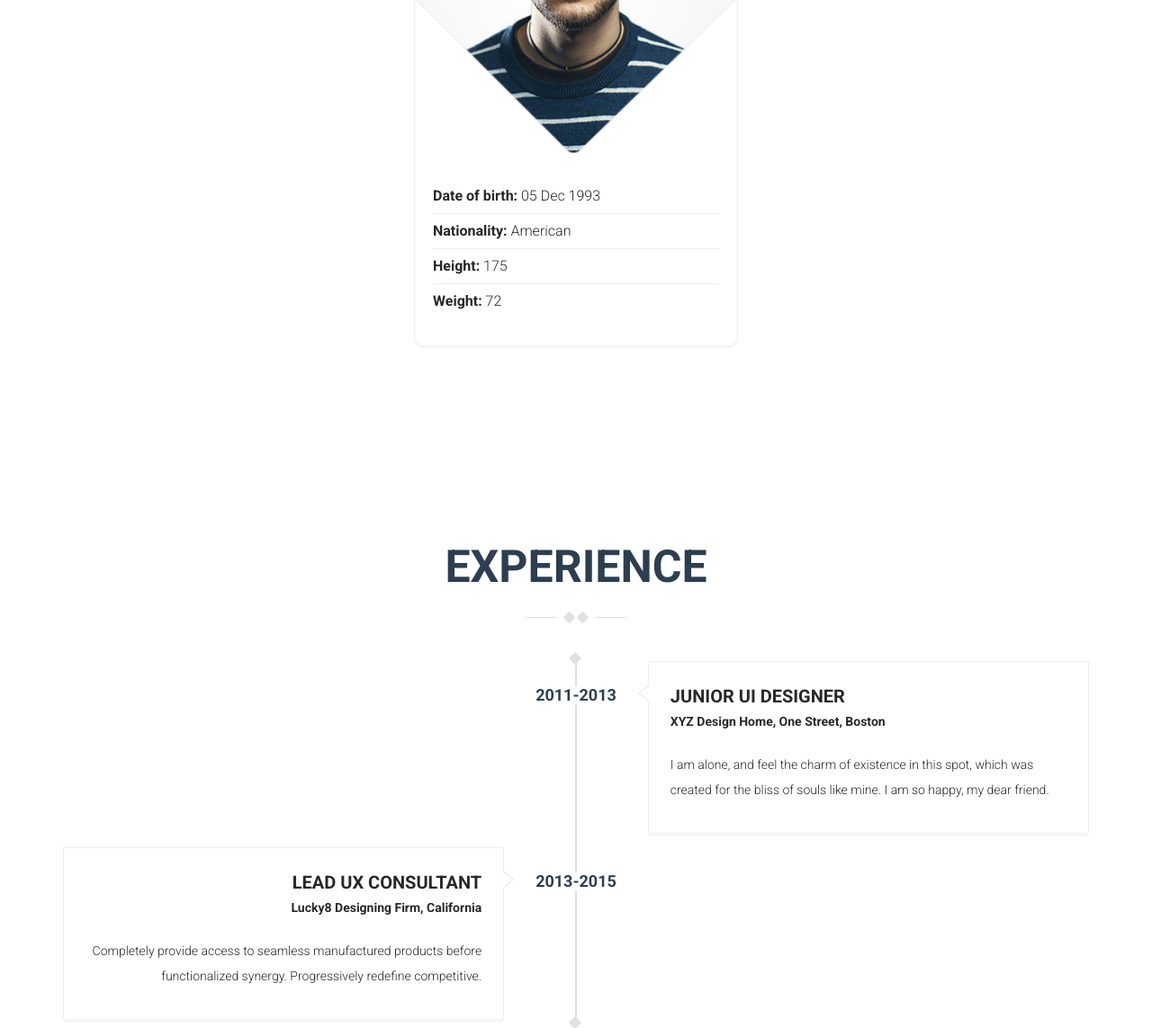
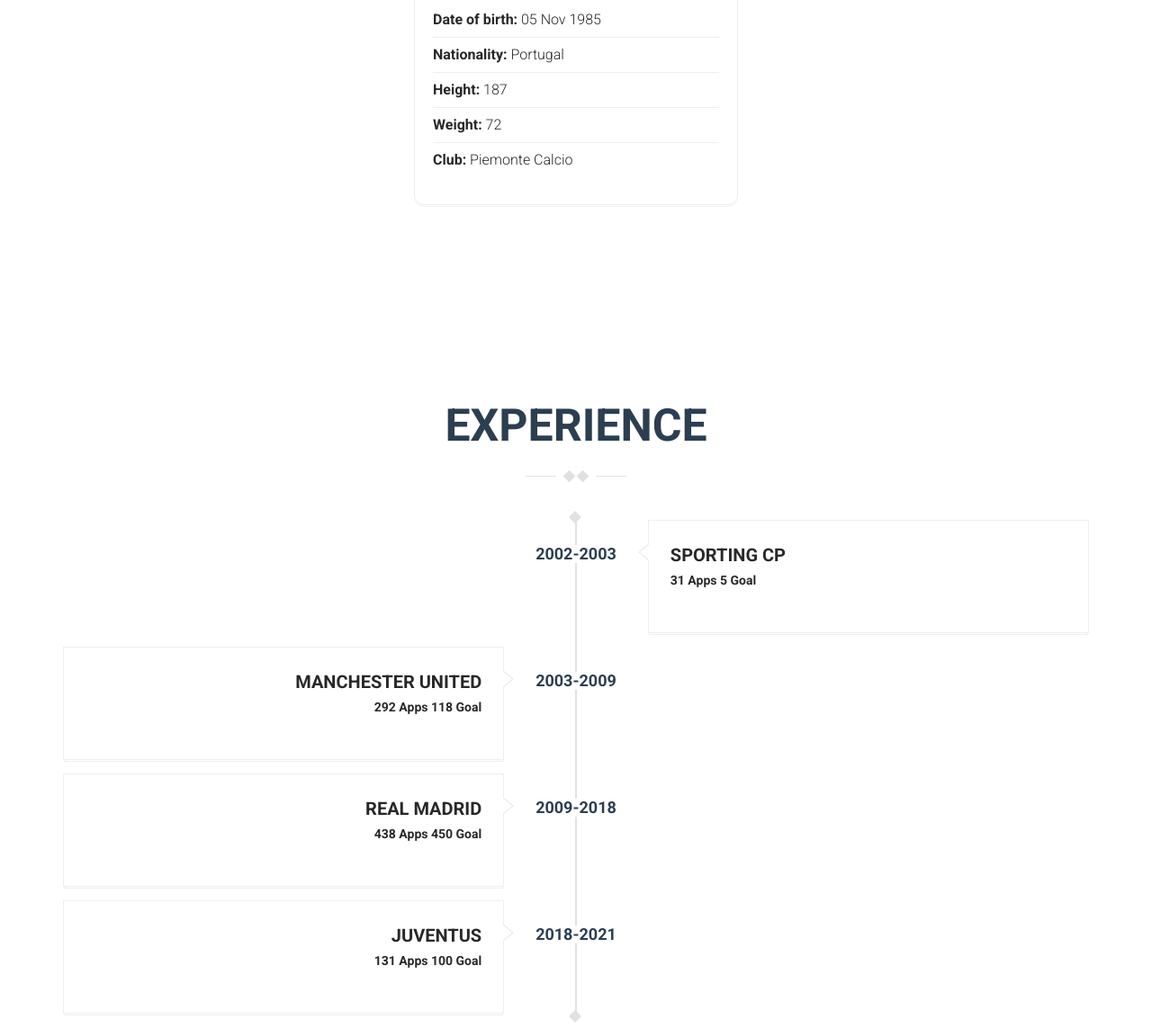
Before and after one commit to BlueAlisz/2021M4_02, a plain HTML site: page mod-iamx/index.html in a window 1280 px wide. Shown: the part 542-1685 px from the top of the page at 90% size. Drawn offline with Linux system fonts and the light colour scheme; some packages are replaced by stand-ins of ours; a script that the page names is missing.

Commit message:
Update infomation and exp

```diff
--- a/mod-iamx/index.html
+++ b/mod-iamx/index.html
@@ -79,13 +79,14 @@
           <div class="col-md-4 col-md-push-4">
             <div class="biography">
               <div class="myphoto">
-                <img src="assets/images/myphoto.jpg" alt="">
+                <img src="assets/images/c143.jpg" alt="">
               </div>
               <ul>
-                <li><strong>Date of birth:</strong> 05 Dec 1993</li>
-                <li><strong>Nationality:</strong> American</li>
-                <li><strong>Height:</strong> 175</li>
+                <li><strong>Date of birth:</strong> 05 Nov 1985</li>
+                <li><strong>Nationality:</strong> Portugal</li>
+                <li><strong>Height:</strong> 187</li>
                 <li><strong>Weight:</strong> 72</li>
+                <li><strong>Club:</strong> Piemonte Calcio</li>
               </ul>
             </div>
           </div> <!-- col-md-4 -->
@@ -106,41 +107,66 @@
                         <ul class="timeline">
                             <li class="timeline-inverted">
                                 <div class="posted-date">
-                                  <span class="month">2011-2013</span>
+                                  <span class="month">2002-2003</span>
                                 </div><!-- /posted-date -->
 
                                 <div class="timeline-panel wow fadeInUp">
                                     <div class="timeline-content">
                                         <div class="timeline-heading">
-                                            <h3>Junior ui designer</h3>
-                                            <span>XYZ Design Home, One Street, Boston</span>
+                                            <h3>Sporting CP</h3>
+                                            <span>31 Apps 5 Goal</span>
                                         </div><!-- /timeline-heading -->
-
-                                        <div class="timeline-body">
-                                            <p>I am alone, and feel the charm of existence in this spot, which was created for the bliss of souls like mine. I am so happy, my dear friend.</p>
-                                        </div><!-- /timeline-body -->
                                     </div> <!-- /timeline-content -->
                                 </div> <!-- /timeline-panel -->
                             </li>
 
                             <li>
                                 <div class="posted-date">
-                                  <span class="month">2013-2015</span>
+                                  <span class="month">2003-2009</span>
                                 </div><!-- /posted-date -->
 
                                 <div class="timeline-panel wow fadeInUp">
                                     <div class="timeline-content">
                                         <div class="timeline-heading">
-                                            <h3>Lead UX Consultant</h3>
-                                            <span>Lucky8 Designing Firm, California</span>
+                                            <h3>Manchester United</h3>
+                                            <span>292 Apps 118 Goal</span>
                                         </div><!-- /timeline-heading -->
 
-                                        <div class="timeline-body">
-                                            <p>Completely provide access to seamless manufactured products before functionalized synergy. Progressively redefine competitive.</p>
-                                        </div><!-- /timeline-body -->
                                     </div> <!-- /timeline-content -->
                                 </div><!-- /timeline-panel -->
                             </li>
+
+                            <li>
+                              <div class="posted-date">
+                                <span class="month">2009-2018</span>
+                              </div><!-- /posted-date -->
+
+                              <div class="timeline-panel wow fadeInUp">
+                                  <div class="timeline-content">
+                                      <div class="timeline-heading">
+                                          <h3>Real Madrid</h3>
+                                          <span>438 Apps 450 Goal</span>
+                                      </div><!-- /timeline-heading -->
+
+                                  </div> <!-- /timeline-content -->
+                              </div><!-- /timeline-panel -->
+                          </li>
+
+                          <li>
+                            <div class="posted-date">
+                              <span class="month">2018-2021</span>
+                            </div><!-- /posted-date -->
+
+                            <div class="timeline-panel wow fadeInUp">
+                                <div class="timeline-content">
+                                    <div class="timeline-heading">
+                                        <h3>Juventus</h3>
+                                        <span>131 Apps 100 Goal</span>
+                                    </div><!-- /timeline-heading -->
+
+                                </div> <!-- /timeline-content -->
+                            </div><!-- /timeline-panel -->
+                        </li>
                         </ul>
                     </div>
                 </div>
```
Also changed, not shown: mod-iamx/assets/images/c143.jpg (added).
